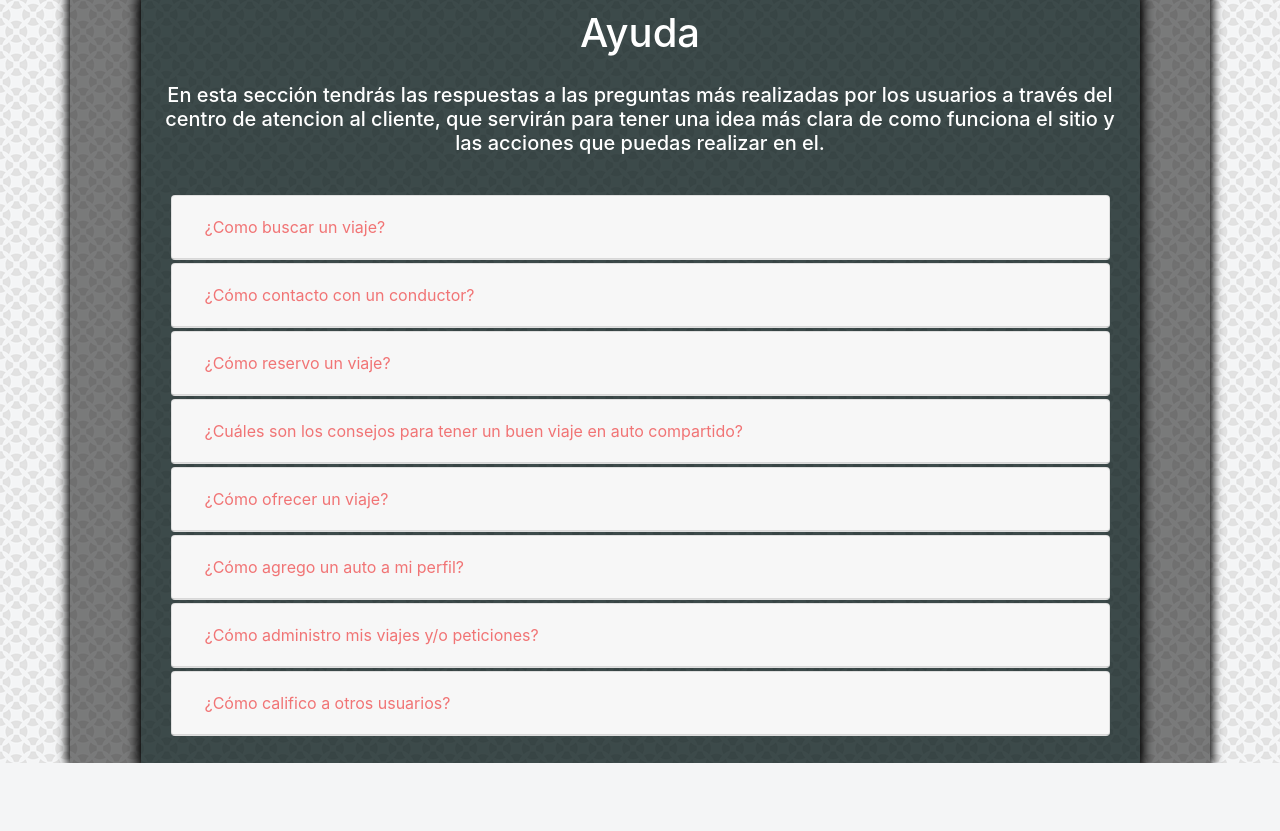
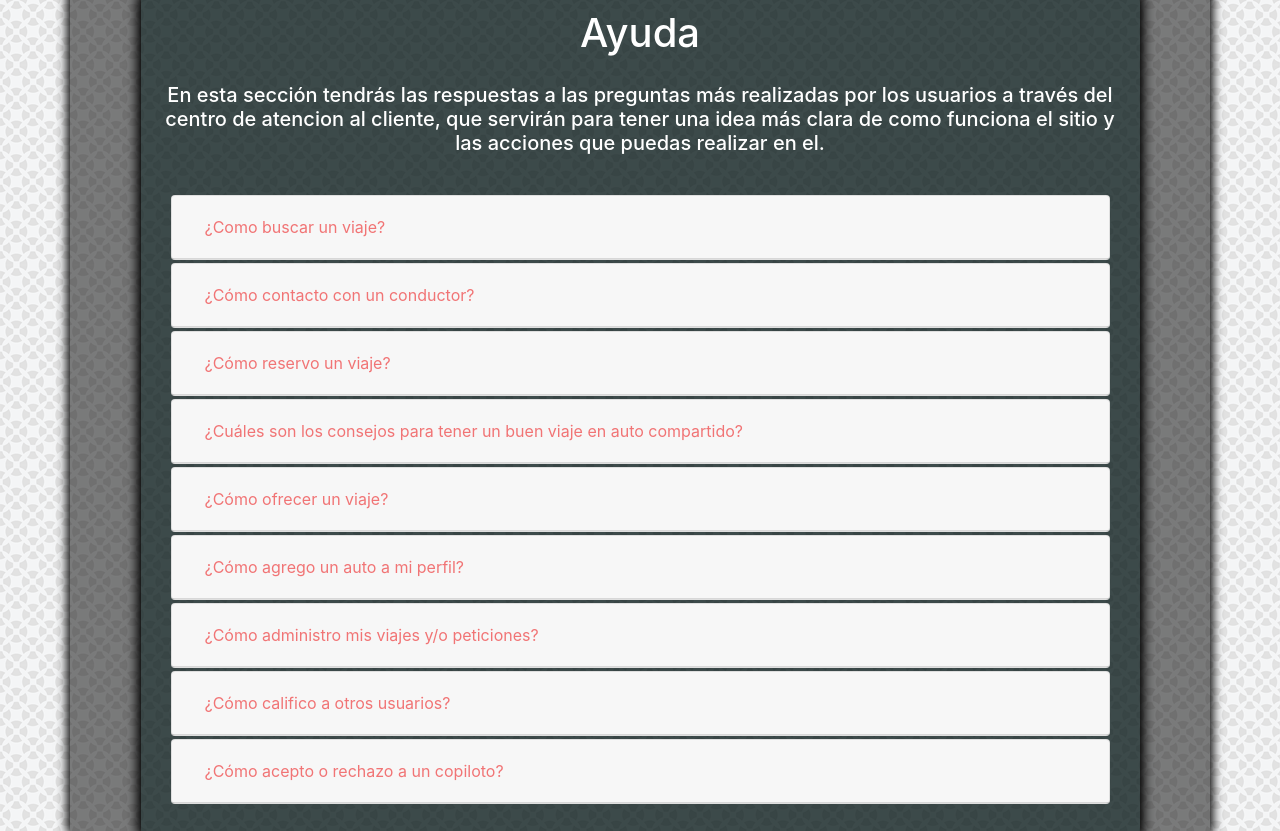
Before and after one commit to diegoP08/Grupo-18-IS2, a CodeIgniter app: page /unaventon/index.php/start/sobreNosotros in a window 1280 px wide. Shown: the part 135-966 px from the top of the page. Before the commit the page ends 898 px from the top, so only its background shows below. Run offline with CodeIgniter, Linux system fonts and the light colour scheme; some libraries are stand-ins or nearby versions.

Commit message:
agregadas mas FAQ

```diff
--- a/application/views/sobreNosotrosV.php
+++ b/application/views/sobreNosotrosV.php
@@ -162,6 +162,21 @@
                   </div>
                 </div>
 
+                <div class="card" style="margin-bottom: 3px">
+                  <div class="card-header" id="headingNine">
+                    <h5 class="mb-0">
+                      <button style="color: #f17475" class="btn btn-link" data-toggle="collapse" data-target="#collapsNine" aria-expanded="true" aria-controls="collapsNine">
+                        ¿Cómo acepto o rechazo a un copiloto?
+                      </button>
+                    </h5>
+                  </div>
+                  <div id="collapsNine" class="collapse" aria-labelledby="headingNine" data-parent="#accordion">
+                    <div class="card-body" align="justify">
+                      Puedes administrar las peticiones de copilotos para tus viajes dandole al boton "Peticiones" en el menu de usuario.
+                    </div>
+                  </div>
+                </div>
+
               </div>
             </div>
           </div>
```
